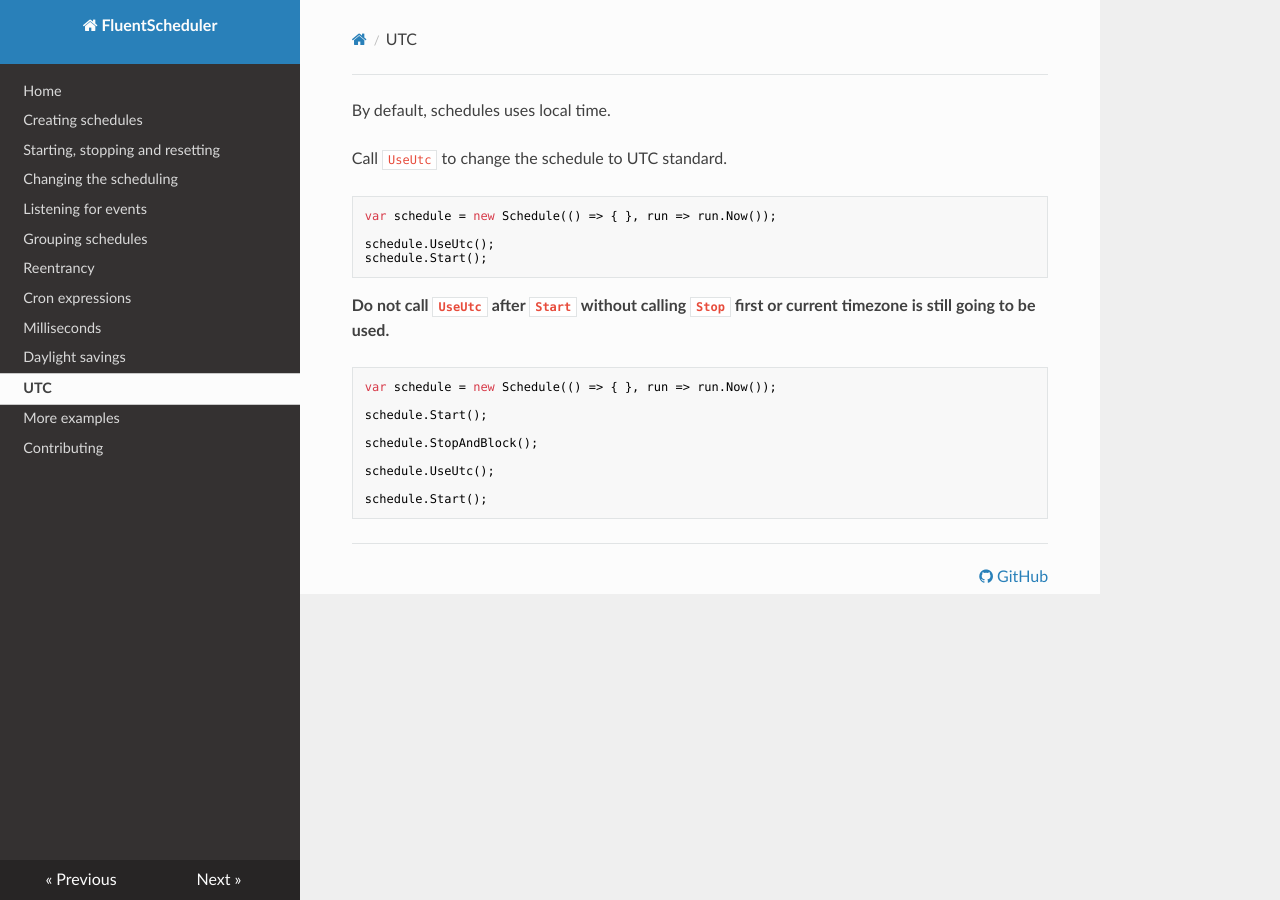
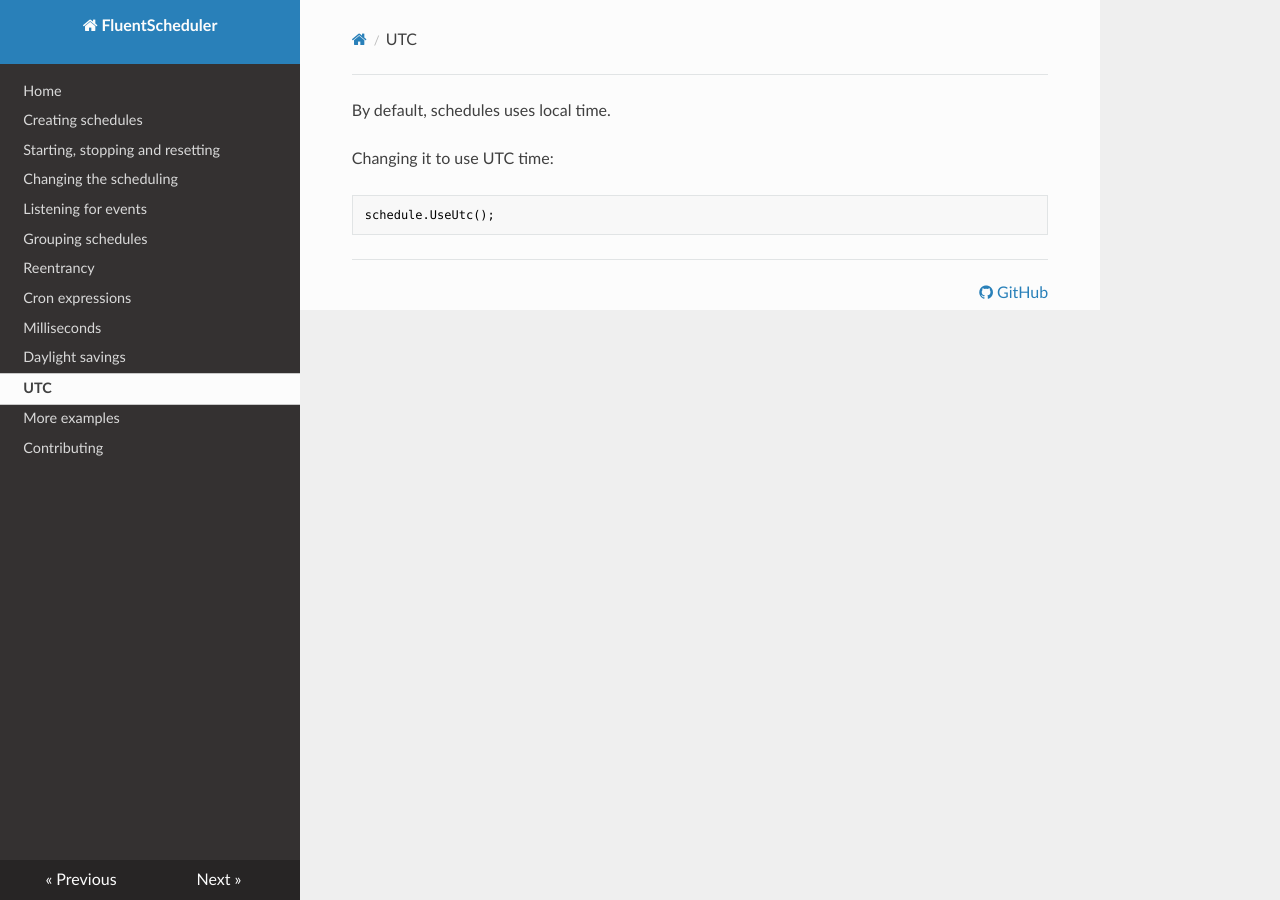
Before and after one commit to fluentscheduler/FluentScheduler, an MkDocs documentation site: the page built from Documentation/docs/utc.md, in a window 1280 px wide. Built offline with MkDocs 1.6.1, drawn with Linux system fonts in a browser that asks for light colours; nearby versions of some CDN libraries.

Commit message:
Back with the original utc documentation

````diff
--- a/Documentation/docs/utc.md
+++ b/Documentation/docs/utc.md
@@ -1,25 +1,7 @@
 By default, schedules uses local time.
 
-Call `UseUtc` to change the schedule to UTC standard.
+Changing it to use UTC time:
 
 ```cs
-var schedule = new Schedule(() => { }, run => run.Now());
-
 schedule.UseUtc();
-schedule.Start();
 ```
-
-**Do not call `UseUtc` after `Start` without calling `Stop` first or current timezone is still going to be used.**
-
-
-```cs
-var schedule = new Schedule(() => { }, run => run.Now());
-
-schedule.Start();
-
-schedule.StopAndBlock();
-
-schedule.UseUtc();
-
-schedule.Start();
-```
````
